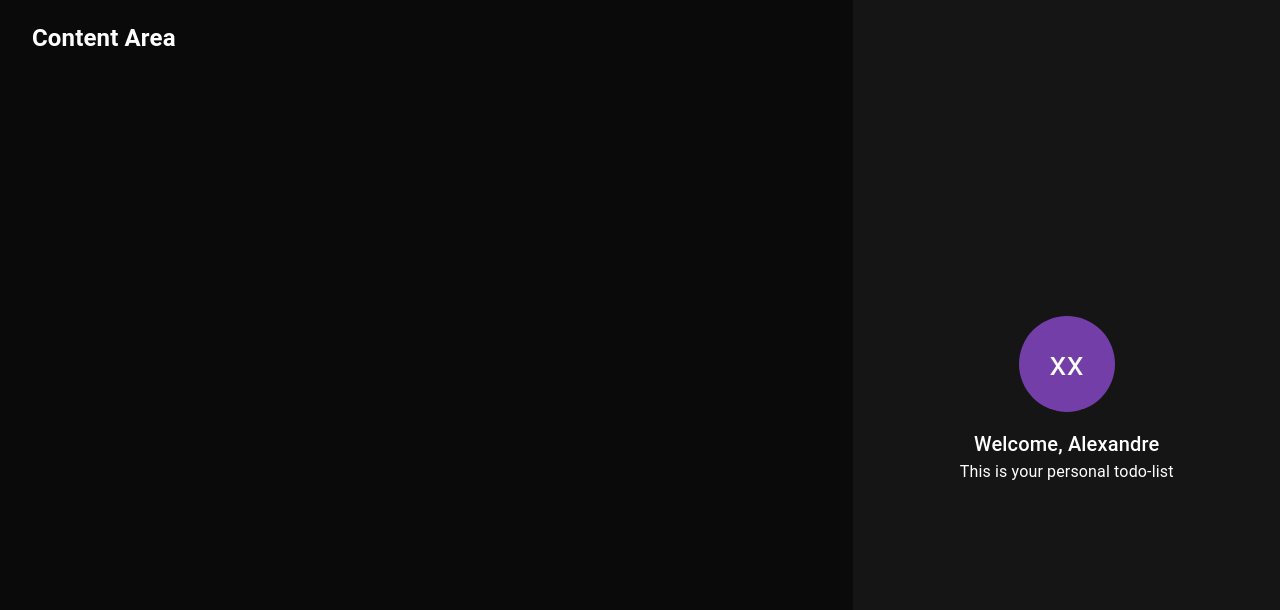
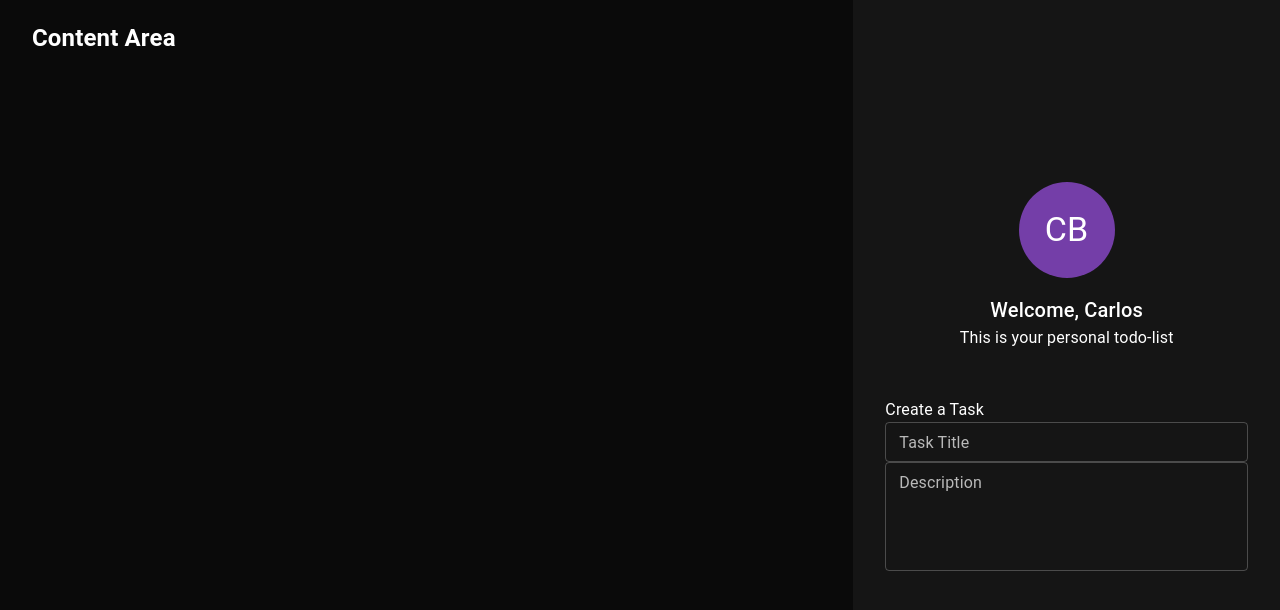
Before and after one commit to AlexandreBartie/frontend-todo-list-typescript-react, a React (Create React App) app: page / in a window 1280 px wide. Shown: the top 610 px of the page. Built offline with nearby package versions, Linux system fonts and the light colour scheme.

Commit message:
feature: create Task Form

```diff
--- /dev/null
+++ b/src/business/core/task.ts
@@ -0,0 +1,4 @@
+export class Task {
+    title!: string
+    description!: string
+}
--- a/src/business/users/profile.ts
+++ b/src/business/security/users/profile.ts
@@ -14,13 +14,9 @@ export class Profile {
   }
 
   get sigla(): string {
-    return this.firstName[0] + this.lastName[0]
-
-    // if (this.firstName) {
-    //   if (this.lastName) return this.firstName[0] + this.lastName[0]
-    //   else if (this.firstName.length >= 2) return this.firstName[0] + this.firstName[1]
-    //   else this.firstName[0]
-    // } return "--"
+    if (this.firstName) {
+      if (this.lastName) return this.firstName[0] + this.lastName[0]
+    } return "--"
   }
 
   private get parts(): string[] {
--- /dev/null
+++ b/src/components/createTask/createTaskDescription.tsx
@@ -0,0 +1,19 @@
+import React, { ReactElement } from "react"
+
+import { TextField } from "@mui/material"
+
+export function UXCreateTaskDescription(): ReactElement {
+  return (
+    <TextField
+      id="description"
+      name="description"
+      label="Description"
+      placeholder="Description"
+      variant="outlined"
+      size="small"
+      multiline
+      rows={4}
+      fullWidth
+    ></TextField>
+  )
+}
--- /dev/null
+++ b/src/components/createTask/createTaskForm.tsx
@@ -0,0 +1,25 @@
+import React, { ReactElement } from "react"
+
+import { Box, Typography } from "@mui/material"
+import { UXCreateTaskTitle } from "./createTaskTitle"
+import { UXCreateTaskDescription } from "./createTaskDescription"
+
+export function UXCreateTask(): ReactElement {
+  return (
+    <Box
+      display="flex"
+      flexDirection="column"
+      justifyContent="center"
+      alignItems="flex-start"
+      width="100%"
+      px={4}
+      my={6}
+    >
+      <Typography variant="body1" color="text.primary">
+        Create a Task
+      </Typography>
+      <UXCreateTaskTitle></UXCreateTaskTitle>
+      <UXCreateTaskDescription></UXCreateTaskDescription>
+    </Box>
+  )
+}
--- /dev/null
+++ b/src/components/createTask/createTaskTitle.tsx
@@ -0,0 +1,17 @@
+import React, { ReactElement } from "react"
+
+import { TextField } from "@mui/material"
+
+export function UXCreateTaskTitle(): ReactElement {
+  return (
+    <TextField
+      id="title"
+      label="Task Title"
+      placeholder="Task Title"
+      variant="outlined"
+      size="small"
+      name="title"
+      fullWidth
+    ></TextField>
+  )
+}
--- /dev/null
+++ b/src/components/profile/profile.tsx
@@ -0,0 +1,39 @@
+import React, { ReactElement } from "react"
+
+import { Avatar, Box, SxProps, Theme, Typography } from "@mui/material"
+
+import { Profile } from "../../business/security/users/profile"
+
+export type ProfileUXPropTypes = { profile: Profile }
+
+export function UXProfile(data: ProfileUXPropTypes): ReactElement {
+  return (
+    <Box
+      display="flex"
+      flexDirection="column"
+      justifyContent="center"
+      alignItems="center"
+    >
+      <Avatar sx={avatarTheme()}>
+        <Typography variant="h4" color="text.primary">
+          {data.profile.sigla}
+        </Typography>
+      </Avatar>
+      <Typography variant="h6" color="text.primary">
+        {`Welcome, ${data.profile.firstName}`}
+      </Typography>
+      <Typography variant="body1" color="text.primary">
+        This is your personal todo-list
+      </Typography>
+    </Box>
+  )
+}
+
+const avatarTheme = (): SxProps<Theme> => {
+  return {
+    width: "96px",
+    height: "96px",
+    backgroundColor: "primary.main",
+    marginBottom: "16px",
+  }
+}
--- a/src/elements/profile/profile.tsx
+++ /dev/null
@@ -1,65 +0,0 @@
-import React, { FC, ReactElement } from "react"
-
-import { Avatar, Box, SxProps, Theme, Typography } from "@mui/material"
-
-interface IUXProfile {
-  name: string,
-}
-
-// export type ProfileUXPropTypes = { data: Profile }
-
-// export function UXProfile({ props: ProfileUXPropTypes }): JSX.Element {
-
-export const UXProfile: FC<IUXProfile> = (props): ReactElement => {
-
-  function partsName(): string[] {
-    return props.name.trim().split(/\s+/)
-  }
-
-  function partName(index: number): string {
-    return partsName()[index-1]
-  }
-
-  function firstName(): string {
-    return partName(1)
-  }
-
-  function lastName(): string {
-    return partName(partsName.length)
-  }
-
-  function sigla(): string {
-    console.log(lastName())
-    return 'xx'
-  }
-
-    return (
-    <Box
-      display="flex"
-      flexDirection="column"
-      justifyContent="center"
-      alignItems="center"
-    >
-      <Avatar sx={avatarTheme()}>
-        <Typography variant="h4" color="text.primary">
-          {sigla()}
-        </Typography>
-      </Avatar>
-      <Typography variant="h6" color="text.primary">
-        {`Welcome, ${firstName()}`}
-      </Typography>
-      <Typography variant="body1" color="text.primary">
-        This is your personal todo-list
-      </Typography>
-    </Box>
-  )
-}
-
-const avatarTheme = (): SxProps<Theme> => {
-  return {
-    width: "96px",
-    height: "96px",
-    backgroundColor: "primary.main",
-    marginBottom: "16px",
-  }
-}
--- a/src/components/sidebar/sidebar.tsx
+++ b/src/panels/sidebar/sidebar.tsx
@@ -2,12 +2,16 @@ import React, { ReactElement } from "react"
 
 import { Grid, SxProps, Theme } from "@mui/material"
 
-import { UXProfile } from "../../elements/profile/profile"
+import { UXProfile } from "../../components/profile/profile"
+import { UXCreateTask } from "../../components/createTask/createTaskForm"
 
-export const UXSideBar = (): ReactElement => {
+import { Profile } from "../../business/security/users/profile"
+
+export function UXSideBar(): ReactElement {
   return (
     <Grid item md={4} sx={sideBarTheme()}>
-      <UXProfile name = 'Alexandre Bartie' />
+      <UXProfile profile={new Profile("Carlos Alberto Bartie")} />
+      <UXCreateTask/>
     </Grid>
   )
 }
--- a/src/components/taskArea/taskArea.tsx
+++ b/src/panels/taskArea/taskArea.tsx
@@ -2,7 +2,7 @@ import React, { ReactElement } from "react"
 
 import { Grid } from "@mui/material"
 
-export const UXTaskArea = (): ReactElement => {
+export function UXTaskArea(): ReactElement {
   return (
     <Grid item md={8} px={4}>
       <h2>Content Area</h2>
```
Also changed, not shown: src/pages/dashboard/dashboard.tsx (+5 -5 lines), src/business/security/users/user.ts (renamed from src/business/users/user.ts).
